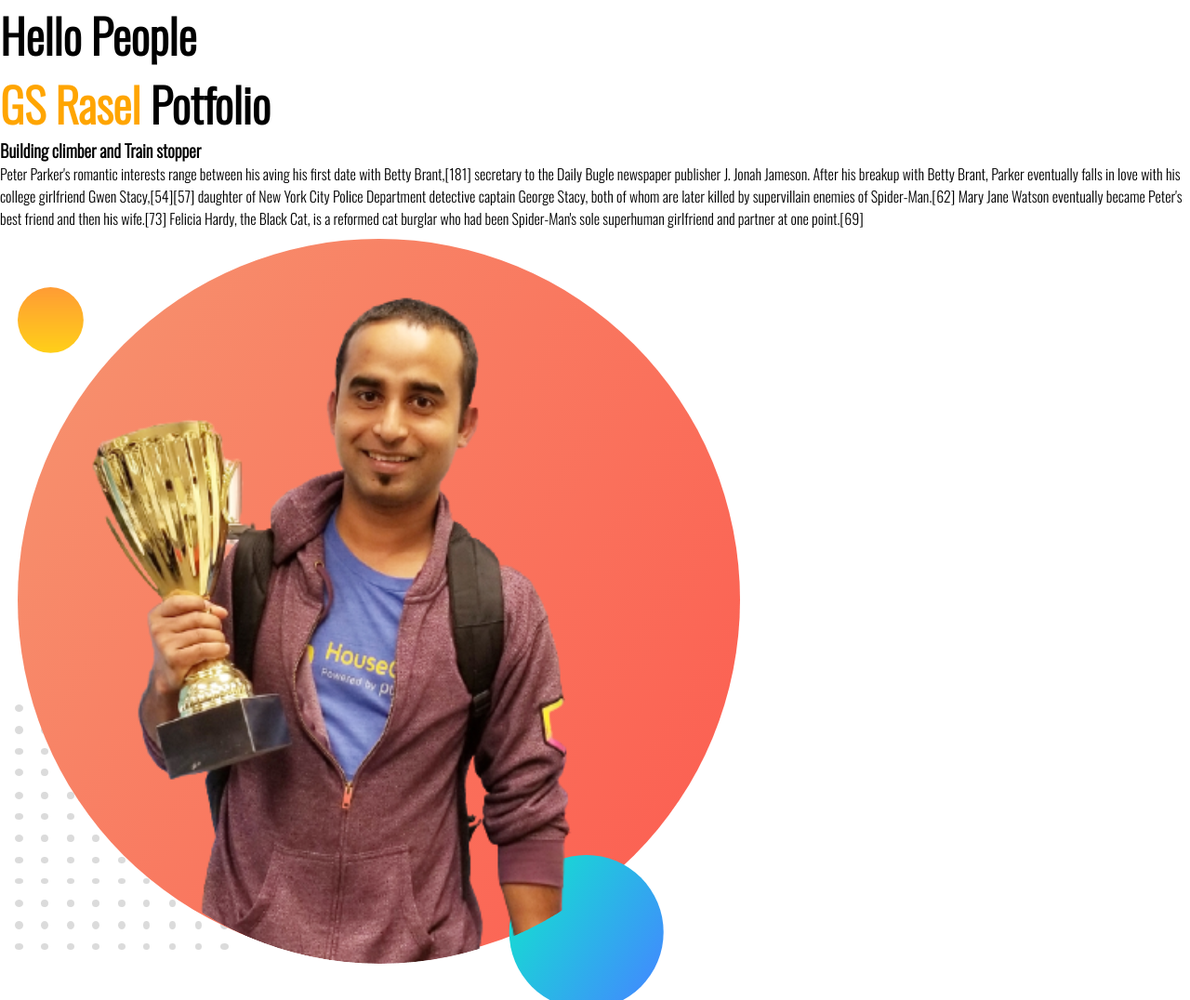
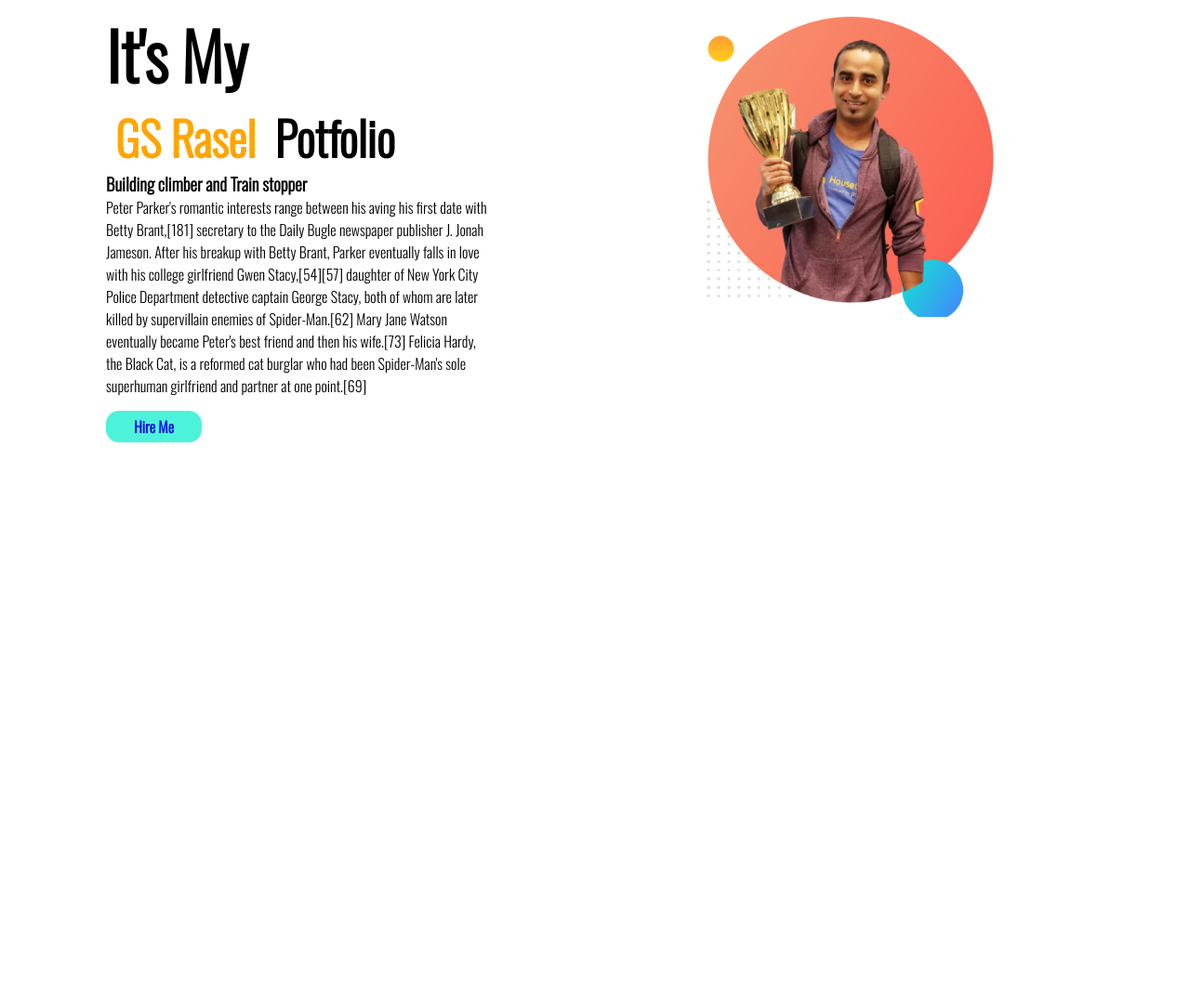
Before and after one commit to gsrasel/modul4, a plain HTML site: page index.html in a window 1280 px wide. Shown: the whole page at 93% size. After the commit the page ends 800 px from the top, so only its background shows below. Drawn offline with nearby package versions, Linux system fonts and the light colour scheme.

Commit message:
first section

```diff
--- a/index.html
+++ b/index.html
@@ -8,20 +8,37 @@
     <title>My potfolio</title>
     <link rel="stylesheet" href="style.css">
 </head>
-<h1>Hello People</h1>
-<h1> <span>GS Rasel</span> Potfolio </h1>
-<h3>Building climber and Train stopper</h3>
-<p>Peter Parker's romantic interests range between his aving
-    his first date with Betty Brant,[181] secretary to the Daily Bugle newspaper publisher J. Jonah Jameson. After his
-    breakup with Betty Brant, Parker eventually falls in love with his college girlfriend Gwen Stacy,[54][57] daughter
-    of New York City Police Department detective captain George Stacy, both of whom are later killed by supervillain
-    enemies of Spider-Man.[62] Mary Jane Watson eventually became Peter's best friend and then his wife.[73] Felicia
-    Hardy, the Black Cat, is a reformed cat burglar who had been Spider-Man's sole superhuman girlfriend and partner at
-    one point.[69]
-</p>
-<img src="images/my-bg.png" alt="">
 
 <body>
+    <section class="half-width">
+        <div>
+            <h1 class="h1">It's My</h1>
+            <h1> <span>GS Rasel</span> Potfolio </h1>
+            <h3>Building climber and Train stopper</h3>
+            <p class="first-p">Peter Parker's romantic interests range between his aving
+                his first date with Betty Brant,[181] secretary to the Daily Bugle newspaper publisher J. Jonah Jameson.
+                After
+                his
+                breakup with Betty Brant, Parker eventually falls in love with his college girlfriend Gwen
+                Stacy,[54][57]
+                daughter
+                of New York City Police Department detective captain George Stacy, both of whom are later killed by
+                supervillain
+                enemies of Spider-Man.[62] Mary Jane Watson eventually became Peter's best friend and then his wife.[73]
+                Felicia
+                Hardy, the Black Cat, is a reformed cat burglar who had been Spider-Man's sole superhuman girlfriend and
+                partner
+                at
+                one point.[69]
+            </p>
+            <a href="google.com" class="link-btn" target="_blank">Hire Me</a>
+        </div>
+        <div class="img1">
+            <img src="images/my-bg.png" alt="">
+        </div>
+    </section>
+
+
 
 </body>
 
--- a/style.css
+++ b/style.css
@@ -5,10 +5,39 @@
 }
 body {
   font-family: "Oswald", sans-serif;
+  width: 100%;
 }
 h1 {
   font-size: 50px;
 }
 span {
   color: orange;
+  margin: 10px;
 }
+section {
+  display: flex;
+  margin: 0 auto;
+}
+div {
+  width: 50%;
+  padding: 6px 114px;
+}
+div img {
+  width: 80%;
+  padding: 8px 0;
+}
+.h1 {
+  font-size: 70px;
+}
+.link-btn {
+  text-decoration: none;
+  font-weight: 700;
+
+  padding: 15px 30px;
+  background-color: #14eecfc2;
+  padding: 5px 30px;
+  border-radius: 14px;
+}
+.first-p {
+  margin-bottom: 20px;
+}
```
